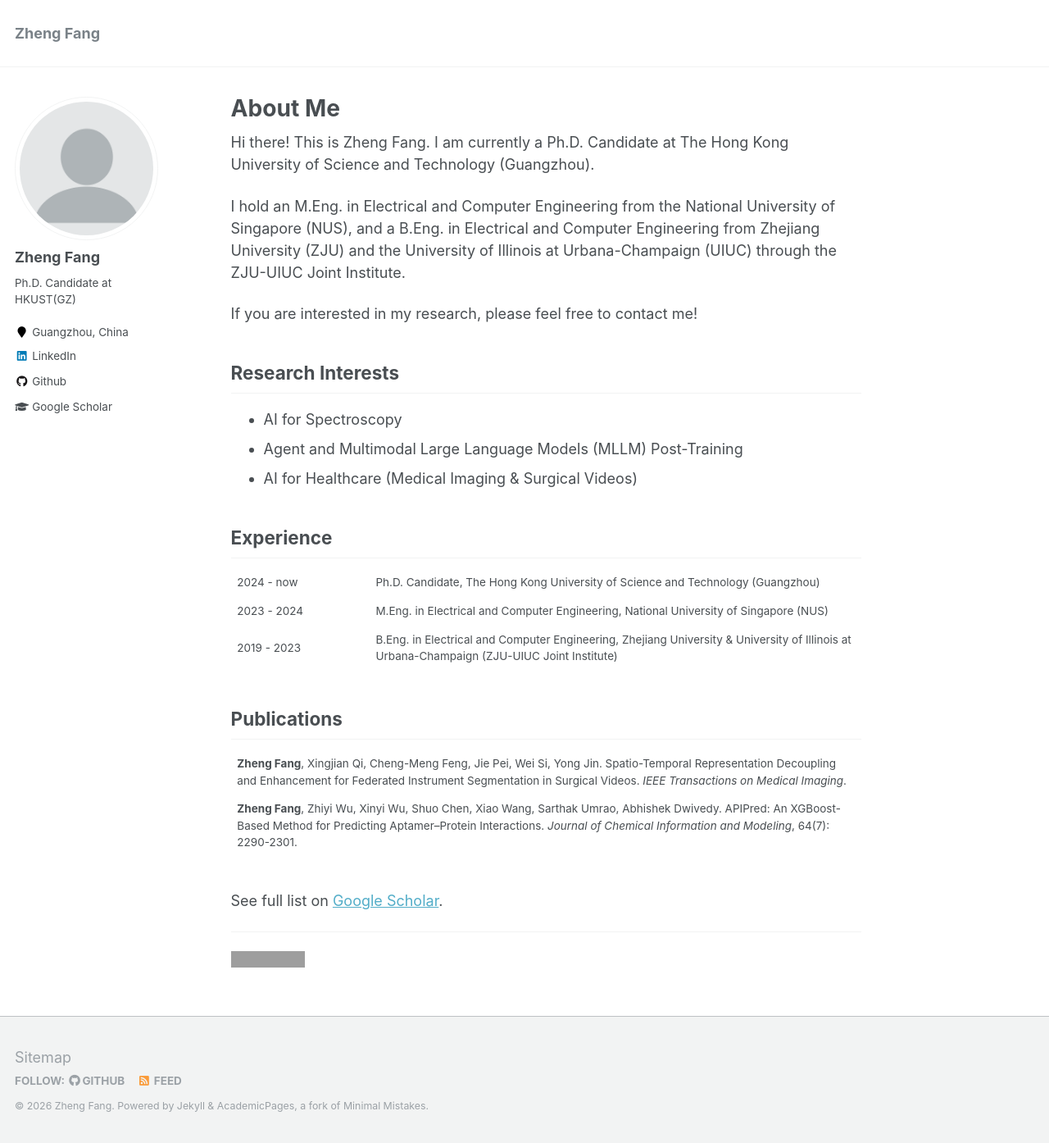
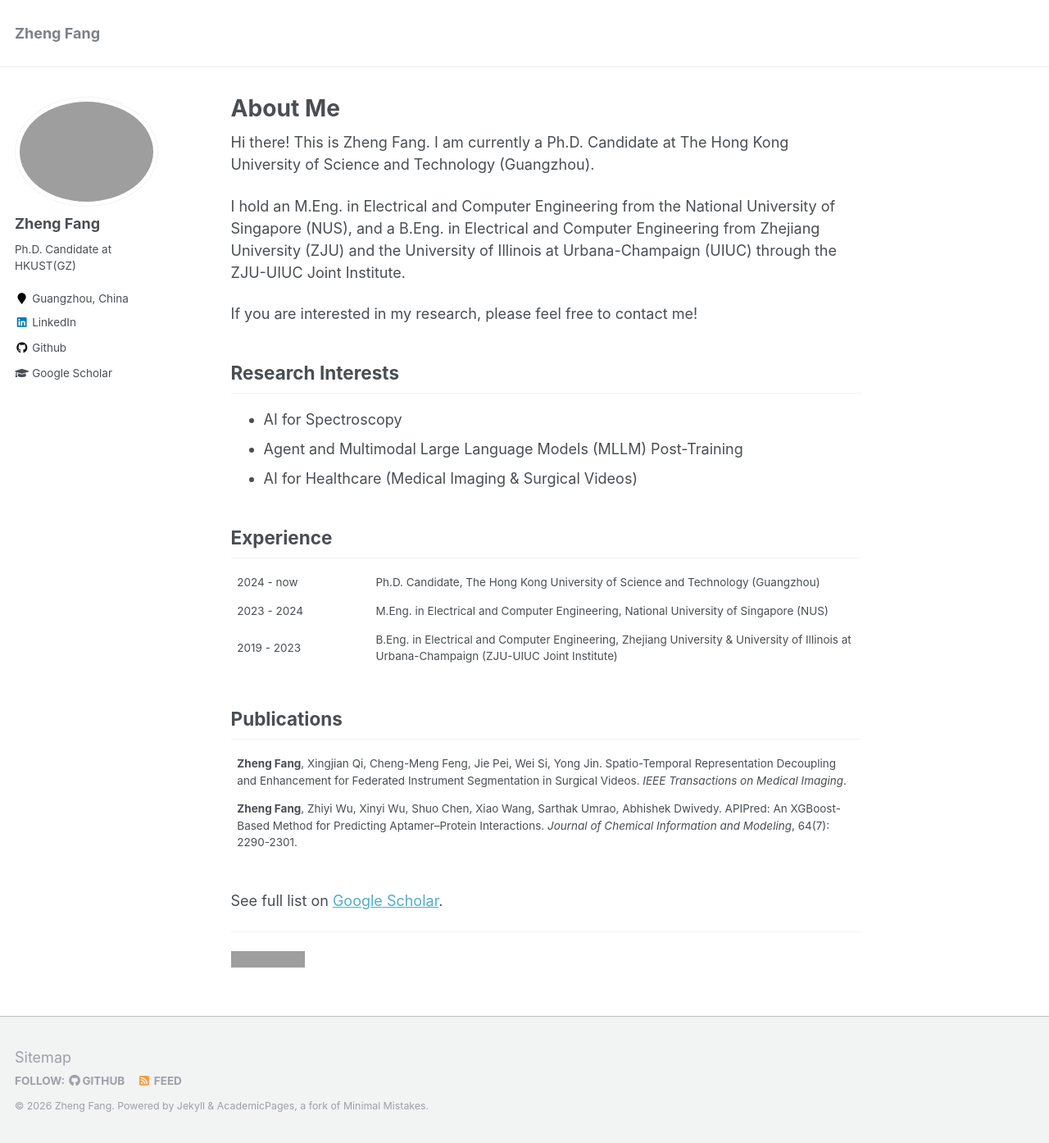
Before and after one commit to Meaw0415/zhengf.github.io, a Jekyll site: the page built from _pages/about.md, in a window 1280 px wide and 1394 px high. Shown: the whole window at 82% size. Built offline with Jekyll 4.4.1, drawn with Linux system fonts in a browser that asks for light colours; grey boxes are pictures that could not be loaded.

Commit message:
Update avatar filename to pangzi.png
https://claude.ai/code/session_01SatwzkHaV3AZnBZ2iACPZJ

```diff
--- a/_config.yml
+++ b/_config.yml
@@ -81,7 +81,7 @@ analytics:
 # Site Author
 author:
   name             : "Zheng Fang"
-  avatar           : "profile.png"
+  avatar           : "pangzi.png"
   bio              : "Ph.D. Candidate at HKUST(GZ)"
   location         : "Guangzhou, China"
   employer         :
```
Also changed, not shown: images/profile.png (deleted).
